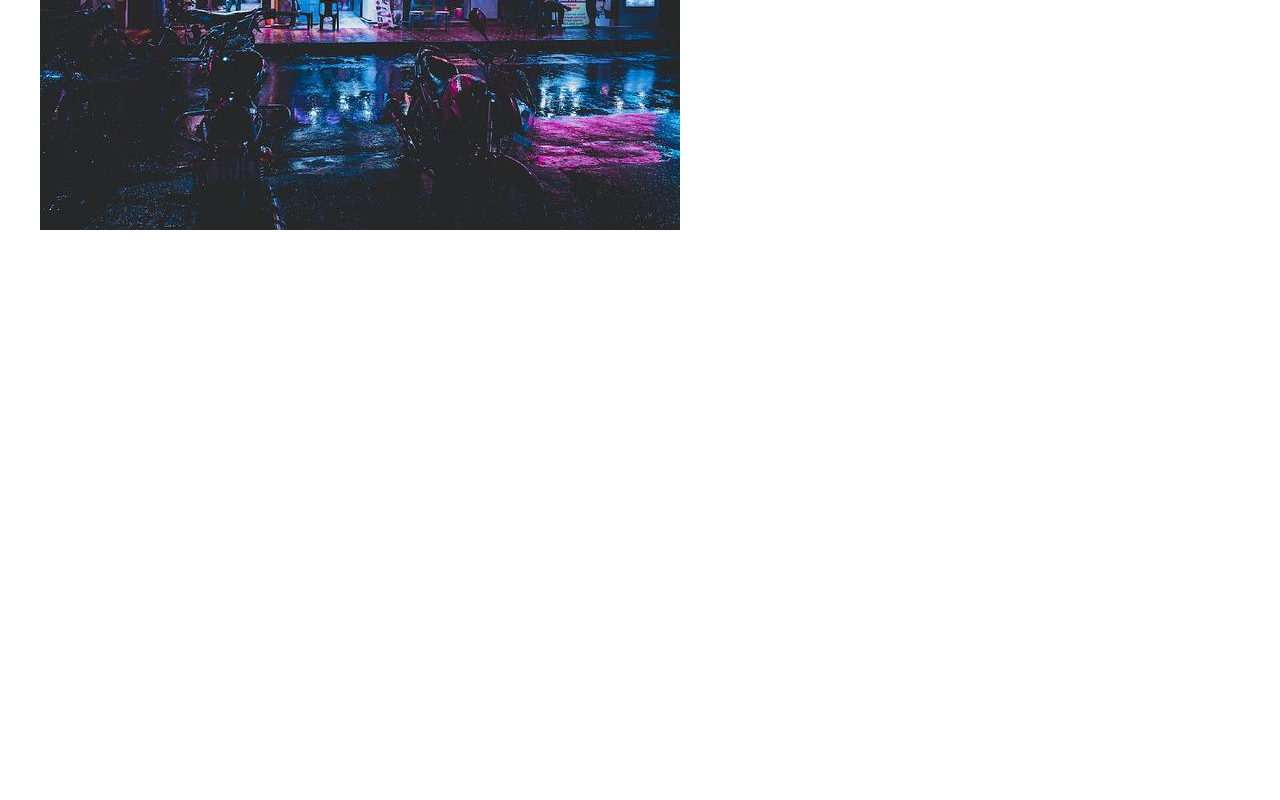
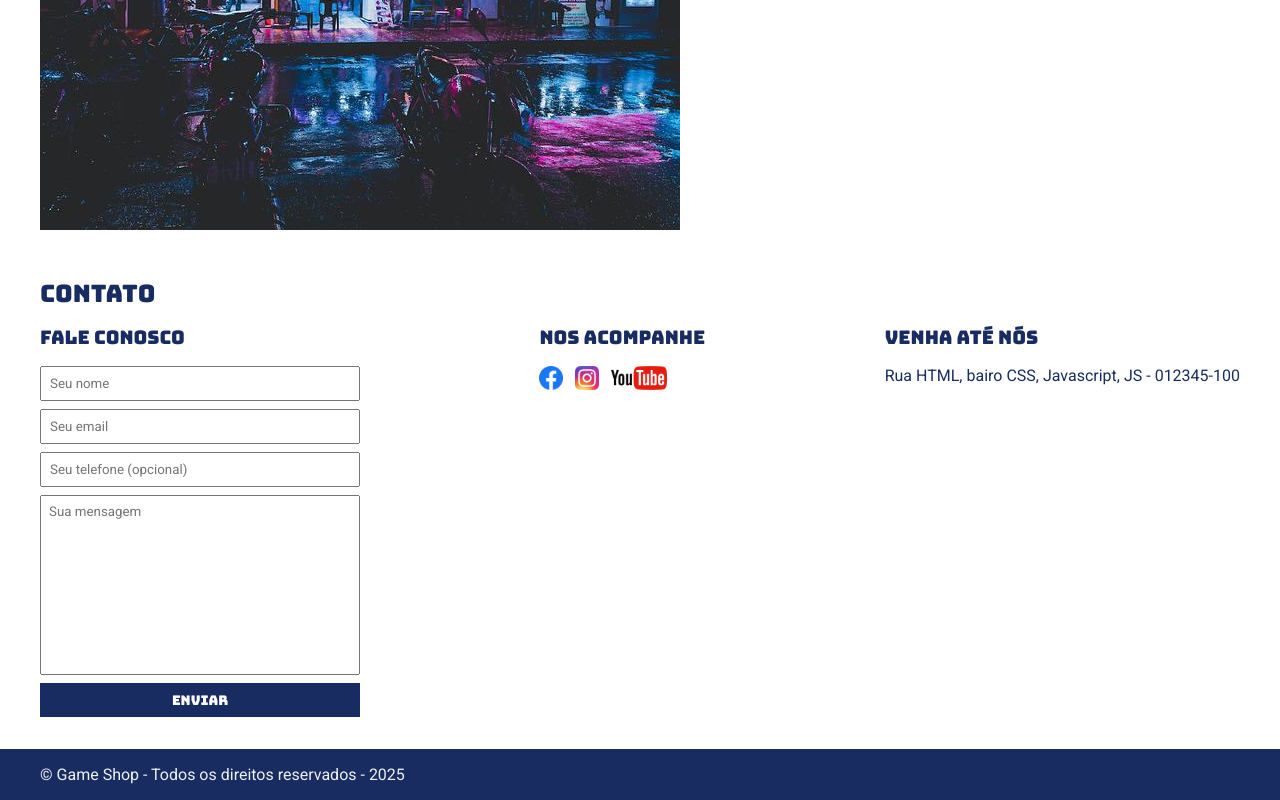
Before and after one commit to clmateus/game_shop, a plain HTML site: page index.html in a window 1280 px wide. Shown: the part 349-1149 px from the top of the page. Before the commit the page ends 800 px from the top, so only its background shows below. Drawn offline with Linux system fonts and the light colour scheme.

Commit message:
index.html updated and major css changes

```diff
--- a/index.html
+++ b/index.html
@@ -20,16 +20,16 @@
             <nav>
                 <ul>
                     <li>
-                        <a href="#">Sobre a loja</a>
+                        <a href="#about">Sobre a loja</a>
                     </li>
                     <li>
-                        <a href="#">Contato</a>
+                        <a href="#contact">Contato</a>
                     </li>
                 </ul>
             </nav>
         </div>
     </header>
-    <section>
+    <section id="about">
         <div class="container">
             <img src="./images/loja.jpg" alt="Fachada da loja Game Shop" class="store-front" />
             <div>
@@ -58,6 +58,40 @@
             </div>
         </div>
     </section>
+    <section id="contact">
+        <div class="container">
+            <h2>Contato</h2>
+            <div class="contact-methods">
+                <div>
+                    <h3>Fale conosco</h3>
+                    <form action="">
+                        <input type="text" placeholder="Seu nome" required/>
+                        <input type="email" placeholder="Seu email" required/>
+                        <input type="tel" placeholder="Seu telefone (opcional)" />
+                        <textarea placeholder="Sua mensagem" required></textarea>
+                        <button type="submit">Enviar</button>
+                    </form>
+                </div>
+                <div>
+                    <h3>Nos acompanhe</h3>
+                    <ul class="social-links">
+                        <li><a href="#"><img src="./images/facebook.png" alt="Logo do facebook"/></a></li>
+                        <li><a href="#"><img src="./images/instagram.png" alt="Logo do instagram"/></a></li>
+                        <li><a href="#"><img src="./images/youtube.png" alt="Logo do youtube"/></a></li>
+                    </ul>
+                </div>
+                <div>
+                    <h3>Venha até nós</h3>
+                    <p>Rua HTML, bairo CSS, Javascript, JS - 012345-100</p>
+                </div>
+            </div>
+        </div>
+    </section>
+    <footer>
+        <div class="container">
+            <p>&copy; Game Shop - Todos os direitos reservados - 2025</p>
+        </div>
+    </footer>
 </body>
 
 </html>
--- a/style.css
+++ b/style.css
@@ -4,7 +4,9 @@
     box-sizing: border-box;
 }
 
-body {
+body,
+input,
+textarea {
     font-family: "Roboto", serif;
 }
 
@@ -14,14 +16,13 @@ header {
     color: #ecf0f1;
 }
 
+header,
 header h1,
-section h2 {
+section h2,
+section h3,
+form button {
+    font-family: "Bungee", serif;
     font-weight: 400;
-}
-
-header,
-section h2 {
-    font-family: "Bungee", serif;
 }
 
 header nav li {
@@ -77,3 +78,65 @@ section p {
 .store-front {
     margin-right: 32px;
 }
+
+.social-links img {
+    height: 24px;
+}
+
+#contact .container {
+    display: block;
+}
+
+.contact-methods {
+    display: flex;
+    justify-content: space-between;
+}
+
+form input,
+form textarea,
+form button {
+    display: block;
+    width: 320px;
+    margin-bottom: 8px;
+    padding: 8px;
+}
+
+form textarea {
+    resize: none;
+    height: 180px;
+}
+
+.social-links li {
+    display: inline;
+    margin-right: 8px;
+}
+
+.social-links li a {
+    text-decoration: none;
+}
+
+section h3 {
+    margin-bottom: 16px;
+}
+
+form button {
+    background-color: #182C61;
+    color: #fff;
+    border: none;
+    cursor: pointer;
+}
+
+form button:hover {
+    background-color: #3e5cad;
+}
+
+input:focus,
+textarea:focus {
+    outline-color: #182C61;
+}
+
+footer {
+    background-color: #182C61;
+    color: #ecf0f1;
+    padding: 16px 0;
+}
```
